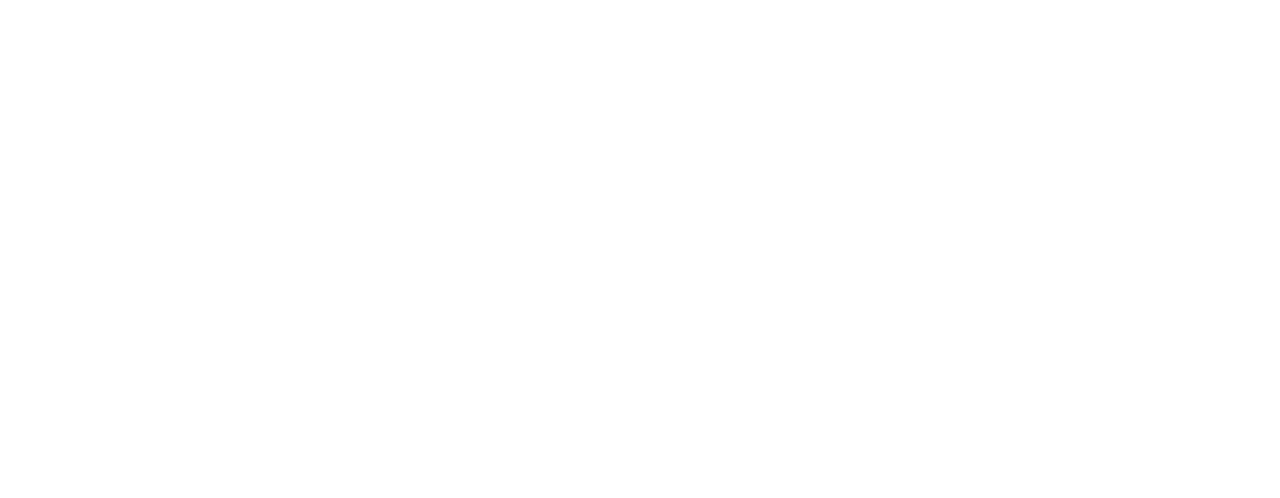
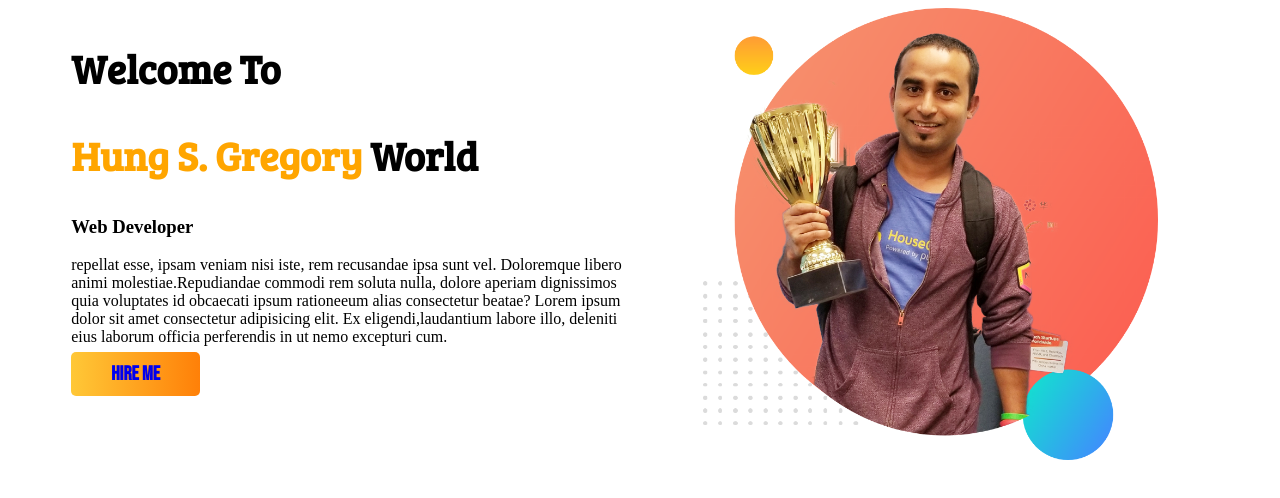
Before and after one commit to EliusHHimel/portfolioPractice, a plain HTML site: page index.html in a window 1280 px wide. Drawn offline with Linux system fonts and the light colour scheme; a web font is replaced by a local one.

Commit message:
section one

```diff
--- a/index.html
+++ b/index.html
@@ -1,13 +1,35 @@
 <!DOCTYPE html>
 <html lang="en">
+
 <head>
     <meta charset="UTF-8">
     <meta http-equiv="X-UA-Compatible" content="IE=edge">
     <meta name="viewport" content="width=device-width, initial-scale=1.0">
     <link rel="stylesheet" href="style.css">
+    <link rel="preconnect" href="https://fonts.googleapis.com">
+    <link rel="preconnect" href="https://fonts.gstatic.com" crossorigin>
+    <link href="https://fonts.googleapis.com/css2?family=Yomogi&display=swap" rel="stylesheet">
+    <link href="https://fonts.googleapis.com/css2?family=Bree+Serif&display=swap" rel="stylesheet">
+    <link href="https://fonts.googleapis.com/css2?family=Bebas+Neue&display=swap" rel="stylesheet">
     <title>Hm Elius Hossain Himel</title>
 </head>
+
 <body>
+    <section>
+        <div class="half-width">
+            <h1>Welcome To</h1>
+            <h1 class="name"> <span class="name-only">Hung S. Gregory</span> World</h1>
+            <h3>Web Developer</h3>
+            <p>repellat esse, ipsam veniam nisi iste, rem recusandae ipsa sunt vel. Doloremque libero animi
+                molestiae.Repudiandae commodi rem soluta nulla, dolore aperiam dignissimos quia voluptates id obcaecati
+                ipsum rationeeum alias consectetur beatae? Lorem ipsum dolor sit amet consectetur adipisicing elit. Ex
+                eligendi,laudantium labore illo, deleniti eius laborum officia perferendis in ut nemo excepturi cum.</p>
+            <a class="link-button" href="https://www.linkedin.com/in/hmeliushossainhimel/" target="_blank">Hire Me</a>
+        </div>
+        <div class="half-width"><img src="images/jhankar.png" alt=""></div>
+    </section>
+
 
 </body>
+
 </html>
--- a/style.css
+++ b/style.css
@@ -0,0 +1,27 @@
+h1{
+    font-family: 'Bree Serif', serif;
+    font-size: 2.5em;
+}
+.name-only {
+    color: orange;
+}
+section{
+    display: flex;
+}
+.half-width{
+    width: 50%;
+    padding-left: 5%;
+}
+.half-width img{
+    width: 80%;
+}
+.link-button{
+    text-decoration: none;
+    background: #FF8008;  /* fallback for old browsers */
+    background: -webkit-linear-gradient(to right, #FFC837, #FF8008);  /* Chrome 10-25, Safari 5.1-6 */
+    background: linear-gradient(to right, #FFC837, #FF8008); /* W3C, IE 10+/ Edge, Firefox 16+, Chrome 26+, Opera 12+, Safari 7+ */
+    padding: 10px 40px;
+    border-radius: 5px;
+    font-weight: bolder;
+    font-family: 'Bebas Neue', cursive;
+    font-size: 20px;
```
Also changed, not shown: images/dream-bg.png (added), images/exp-bg.png (added), images/jhankar.png (added), images/jhankar2.png (added), images/my-bg.png (added), images/my-bg2.png (added), images/top-banner.png (added), 7 other files.
